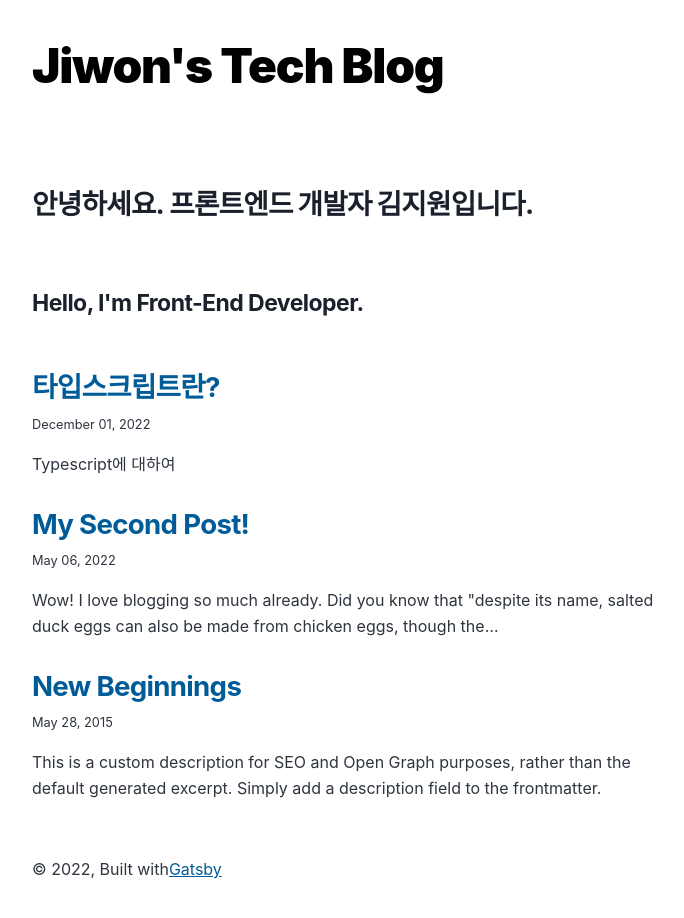
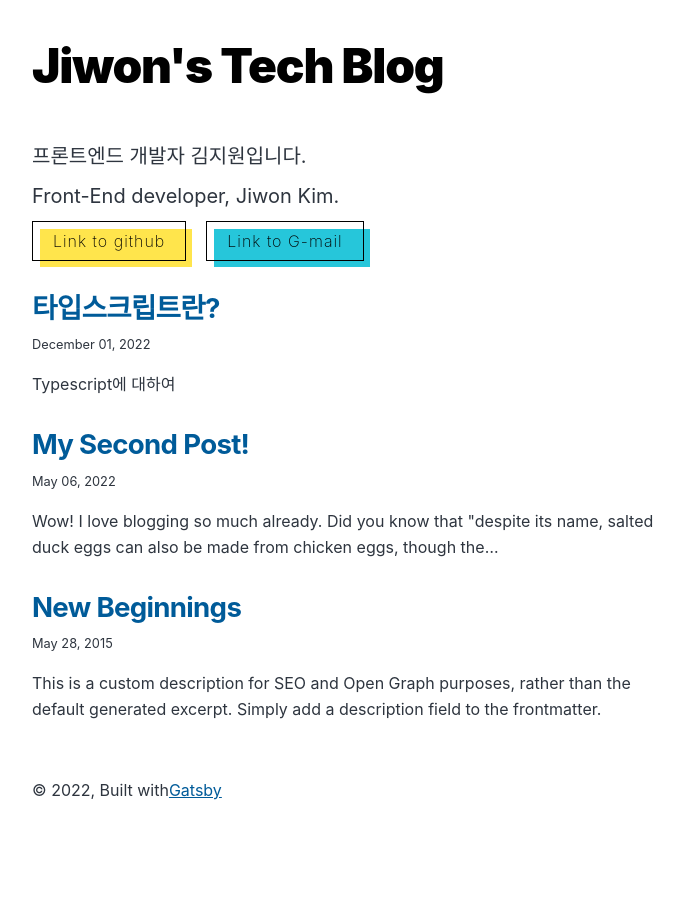
Before and after one commit to jiwony933/gatsby-blog, a Gatsby site: page / in a window 1280 px wide. Shown: the whole page, without its empty margins (292-976 px from the left). After the commit the page ends 866 px from the top, so only its background shows below. Built offline with nearby package versions, Linux system fonts and the light colour scheme; Gatsby itself is replaced by a stand-in of ours.

Commit message:
깃헙, 지메일 버튼

```diff
--- a/gatsby-config.js
+++ b/gatsby-config.js
@@ -3,7 +3,7 @@ module.exports = {
     title: `Jiwon's Tech Blog`,
     author: {
       name: `Jiwon`,
-      summary: `who lives and works in San Francisco building useful things.`,
+      summary: `Front-End developer`,
     },
     description: `A starter blog demonstrating what Gatsby can do.`,
     siteUrl: `https://gatsbystarterblogsource.gatsbyjs.io/`,
--- a/src/components/bio.js
+++ b/src/components/bio.js
@@ -25,14 +25,16 @@ const Bio = () => {
 
   return (
     <Container>
-      <h3>
-        안녕하세요. <strong>프론트엔드 개발자 김지원</strong>입니다.
-      </h3>
-      <h4>Hello, I'm Front-End Developer.</h4>
-      {/* <ContentTitle>Main Techs</ContentTitle>
-      TypeScript, NextJs, React, HTML, CSS, JavaScript
-      <ContentTitle>Tools</ContentTitle>
-      Git & github, Notion, Slack, Jira, */}
+      <Sentence>프론트엔드 개발자 김지원입니다.</Sentence>
+      <Sentence>Front-End developer, Jiwon Kim.</Sentence>
+      <FlexBox>
+        <Button>
+          <a href="https://github.com/jiwony933">Link to github</a>
+        </Button>
+        <MailButton>
+          <a href="mailto:jiwony933@gmail.com">Link to G-mail</a>
+        </MailButton>
+      </FlexBox>
     </Container>
   )
 }
@@ -42,19 +44,56 @@ export default Bio
 const Container = styled.div`
   display: flex;
   flex-direction: column;
+  gap: 10px;
 `
 
-const StackBox = styled.div`
+const Sentence = styled.div`
+  font-size: 20px;
+`
+
+const FlexBox = styled.div`
   display: flex;
-  gap: 5px;
+  gap: 20px;
+`
 
-  img {
-    height: 20px;
-    border-radius: 10px;
+const Button = styled.button`
+  font-size: 16px;
+  font-weight: 200;
+  letter-spacing: 1px;
+  padding: 10px 20px 10px;
+  outline: 0;
+  border: 1px solid black;
+  cursor: pointer;
+  position: relative;
+  background-color: rgba(0, 0, 0, 0);
+  user-select: none;
+  -webkit-user-select: none;
+  touch-action: manipulation;
+
+  :after {
+    content: "";
+    background-color: #ffe54c;
+    width: 100%;
+    z-index: -1;
+    position: absolute;
+    height: 100%;
+    top: 7px;
+    left: 7px;
+    transition: 0.2s;
+  }
+  :hover:after {
+    top: 0px;
+    left: 0px;
+  }
+
+  a {
+    all: unset;
+    text-decoration: none;
   }
 `
 
-const ContentTitle = styled.div`
-  font-size: 22px;
-  font-weight: 600;
+const MailButton = styled(Button)`
+  :after {
+    background-color: #26c6da;
+  }
 `
```
